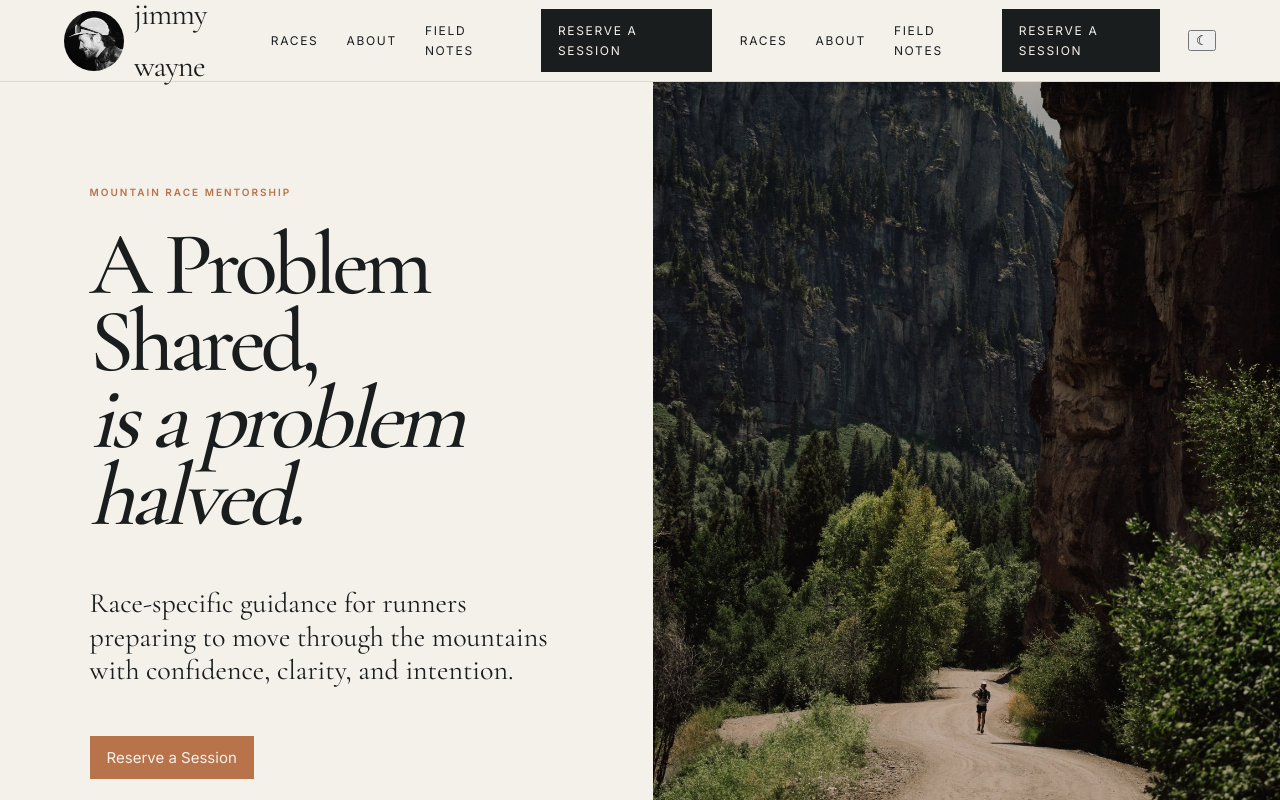
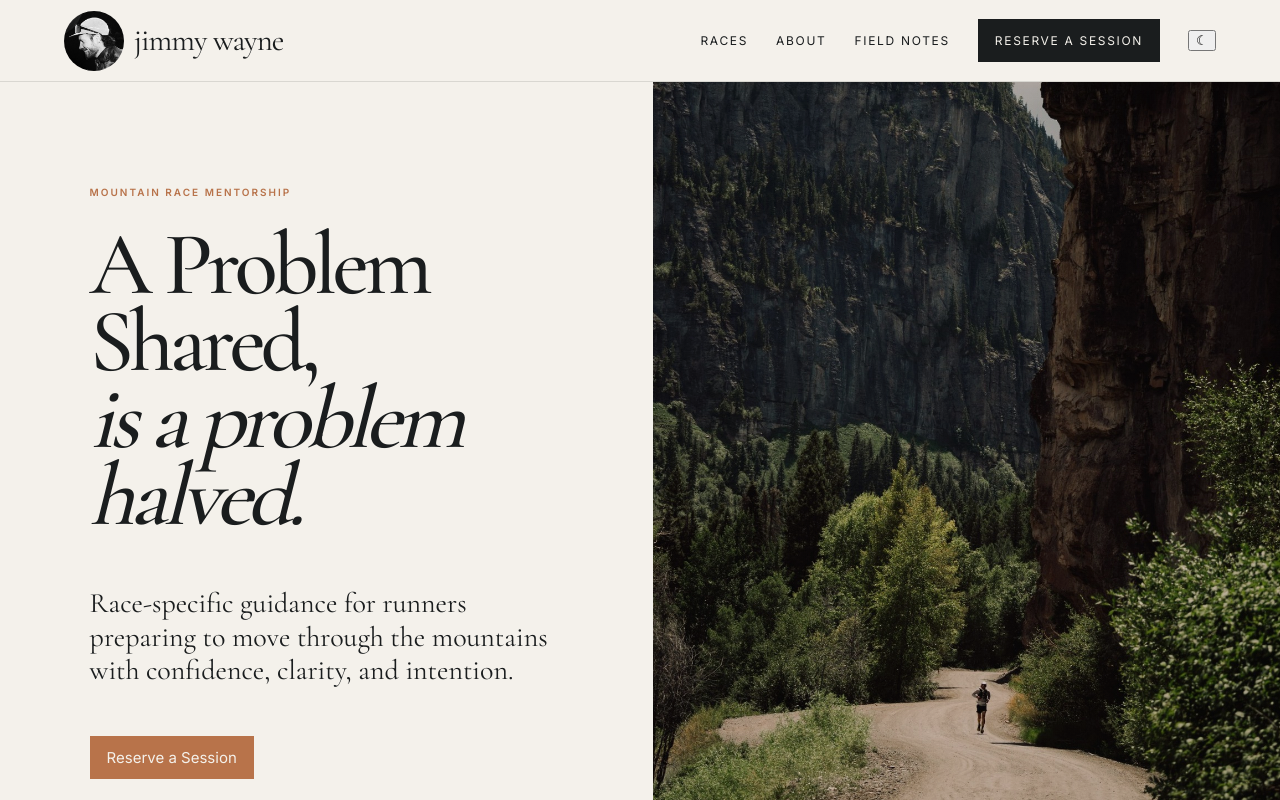
Before and after one commit to JimmyWayne-blip/jimmy-wayne-site, a Next.js app: page / in a window 1280 px wide. Shown: the top 800 px of the page. Built offline with nearby package versions, Linux system fonts and the light colour scheme.

Commit message:
Add theme toggle to header

```diff
--- a/app/layout.tsx
+++ b/app/layout.tsx
@@ -12,25 +12,31 @@ export const metadata: Metadata = {
 
 export default function RootLayout({ children }: { children: React.ReactNode }) {
   return <html lang="en"><body>
+
 <header className="site-header">
   <Link className="brand-lockup" href="/">
-  <img className="brand-avatar" src="/jimmy-wayne-avatar.jpg" alt="Jimmy Wayne" />
+    <img
+      className="brand-avatar"
+      src="/jimmy-wayne-avatar.jpg"
+      alt="Jimmy Wayne"
+    />
     <span className="wordmark">jimmy wayne</span>
   </Link>
+
   <nav>
     <Link href="/races">Races</Link>
     <Link href="/about">About</Link>
     <Link href="/field-notes">Field Notes</Link>
-        <Link className="nav-cta" href="https://calendly.com/jelam26-2/jimmywayne">Reserve a Session</Link>
-        <nav>
-  <Link href="/races">Races</Link>
-  <Link href="/about">About</Link>
-  <Link href="/field-notes">Field Notes</Link>
-  <Link className="nav-cta" href="https://calendly.com/jelam26-2/jimmywayne">Reserve a Session</Link>
+    <Link
+      className="nav-cta"
+      href="https://calendly.com/jelam26-2/jimmywayne"
+    >
+      Reserve a Session
+    </Link>
     <ThemeToggle />
   </nav>
-      </nav>
 </header>
+
     <main>{children}</main>
     <footer className="site-footer">
       <div><div className="footer-mark">jimmy wayne</div><p>Mountain race mentorship.</p></div>
```
Lines whose indentation alone changed are shown as unchanged.
